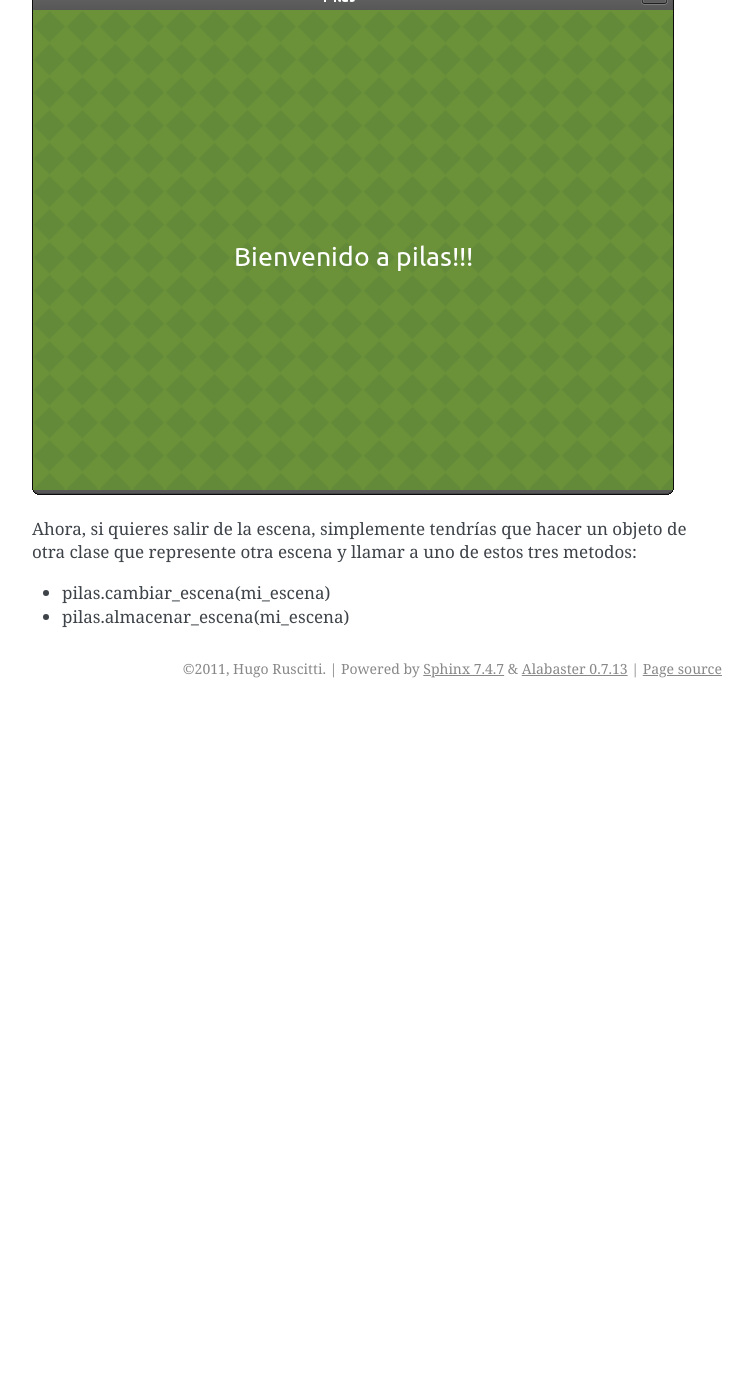
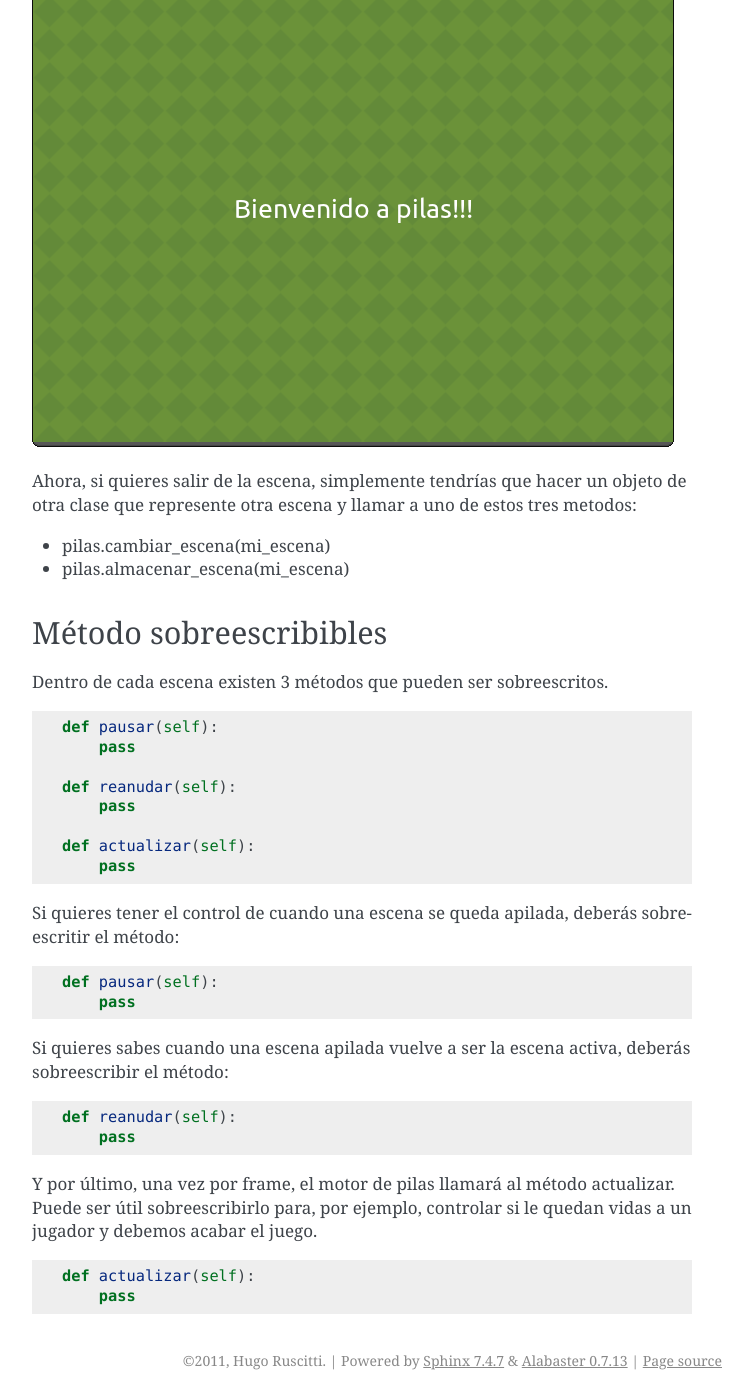
Before and after one commit to hugoruscitti/pilas-docs, a Sphinx documentation site: the page built from source/escenas.rst, in a window 1280 px wide and 1400 px high, scrolled down 3105 px. Shown: the whole window, without its empty margins (388-1141 px from the left). Built offline with Sphinx 7.4.7, drawn with Linux system fonts in a browser that asks for light colours; before the commit the page ends 3813 px from its top, so only the background shows below that; some of the changed text lies outside the part shown.

Commit message:
Añadiendo información a la doc de escenas

```diff
--- a/source/escenas.rst
+++ b/source/escenas.rst
@@ -111,3 +109,46 @@
 - pilas.cambiar_escena(mi_escena)
 
 - pilas.almacenar_escena(mi_escena)
+
+
+Método sobreescribibles
+-------------------------
+
+Dentro de cada escena existen 3 métodos que pueden ser sobreescritos.
+
+.. code-block:: python
+
+    def pausar(self):
+        pass
+
+    def reanudar(self):
+        pass
+
+    def actualizar(self):
+        pass
+
+
+Si quieres tener el control de cuando una escena se queda apilada, deberás
+sobreescritir el método:
+
+.. code-block:: python
+
+    def pausar(self):
+        pass
+
+Si quieres sabes cuando una escena apilada vuelve a ser la escena activa,
+deberás sobreescribir el método:
+
+.. code-block:: python
+
+    def reanudar(self):
+        pass
+
+Y por último, una vez por frame, el motor de pilas llamará al método actualizar.
+Puede ser útil sobreescribirlo para, por ejemplo, controlar si le quedan vidas
+a un jugador y debemos acabar el juego.
+
+.. code-block:: python
+
+    def actualizar(self):
+        pass
--- a/source/gestor_de_escenas.rst
+++ b/source/gestor_de_escenas.rst
@@ -57,7 +57,7 @@
 
     pilas.escena.escena_base.EscenaBase
 
-Otro cambio muy importante es que en el metodo ``__init__(self)`` no debe
+Otro cambio **muy importante** es que en el metodo ``__init__(self)`` no debe
 contener nada más que la llamada al ``__init__`` de la EscenaBase
 
 .. code-block:: python
```
Also changed, not shown: other parts of source/escenas.rst (+0 -2 lines).
